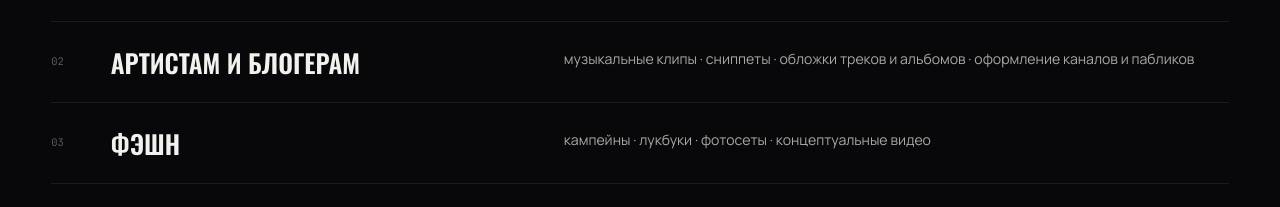
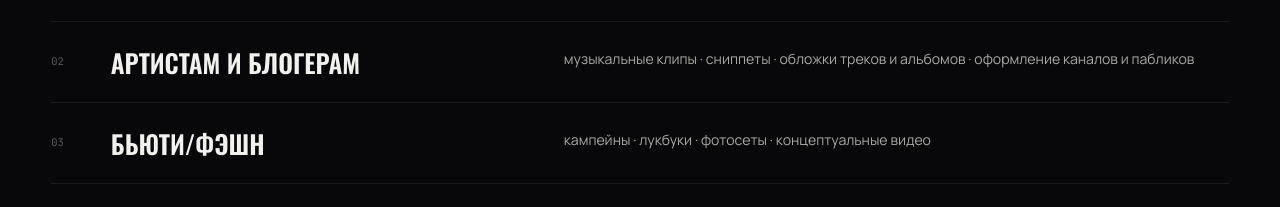
Before and after one commit to umenyalapkiii/ai.mamba, a plain HTML site: page index.html in a window 1280 px wide. Shown: the part 1965-2172 px from the top of the page. Drawn offline with Linux system fonts and the light colour scheme; animation ran at ten frames a second.

Commit message:
Блок услуг: пункт 03 тоже «бьюти/фэшн»
Теперь название одно на всем сайте: первый экран, услуги, фильтр
работ. На английской — beauty/fashion.

Co-Authored-By: Claude Opus 5.5 <noreply@anthropic.com>

```diff
--- a/index.html
+++ b/index.html
@@ -1270,7 +1270,7 @@ footer a:hover{color:var(--yellow);border-bottom-color:var(--yellow-dim)}
       </div>
       <div class="srv__row">
         <span class="srv__n">03</span>
-        <span class="srv__t" data-ru="фэшн" data-en="fashion">фэшн</span>
+        <span class="srv__t" data-ru="бьюти/фэшн" data-en="beauty/fashion">бьюти/фэшн</span>
         <span class="srv__d"
           data-ru="кампейны · лукбуки · фотосеты · концептуальные видео"
           data-en="campaigns · lookbooks · photo shoots · concept films">кампейны · лукбуки · фотосеты · концептуальные видео</span>
```
Also changed, not shown: en/index.html (+1 -1 lines), magenta/index.html (+1 -1 lines).
